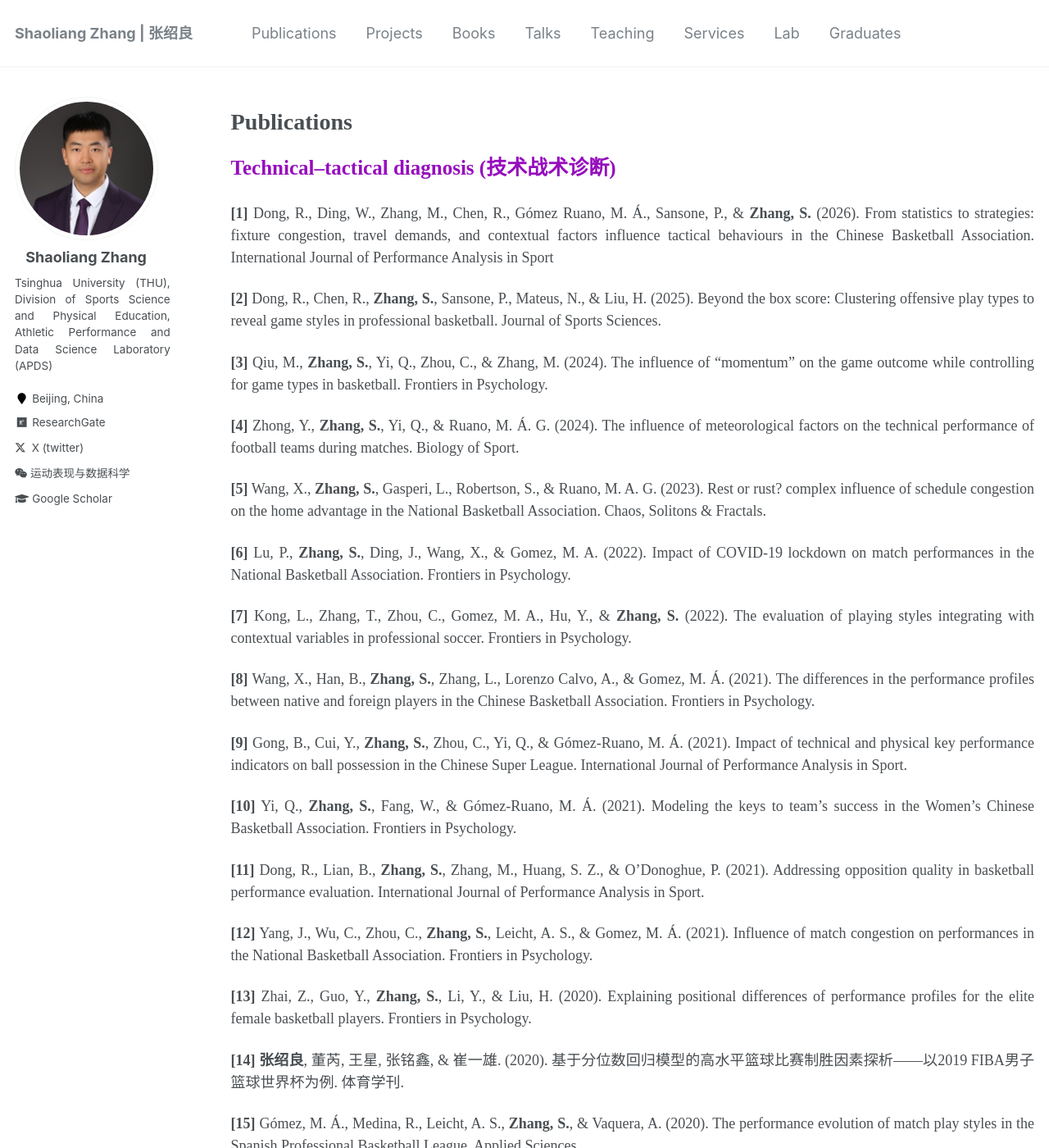
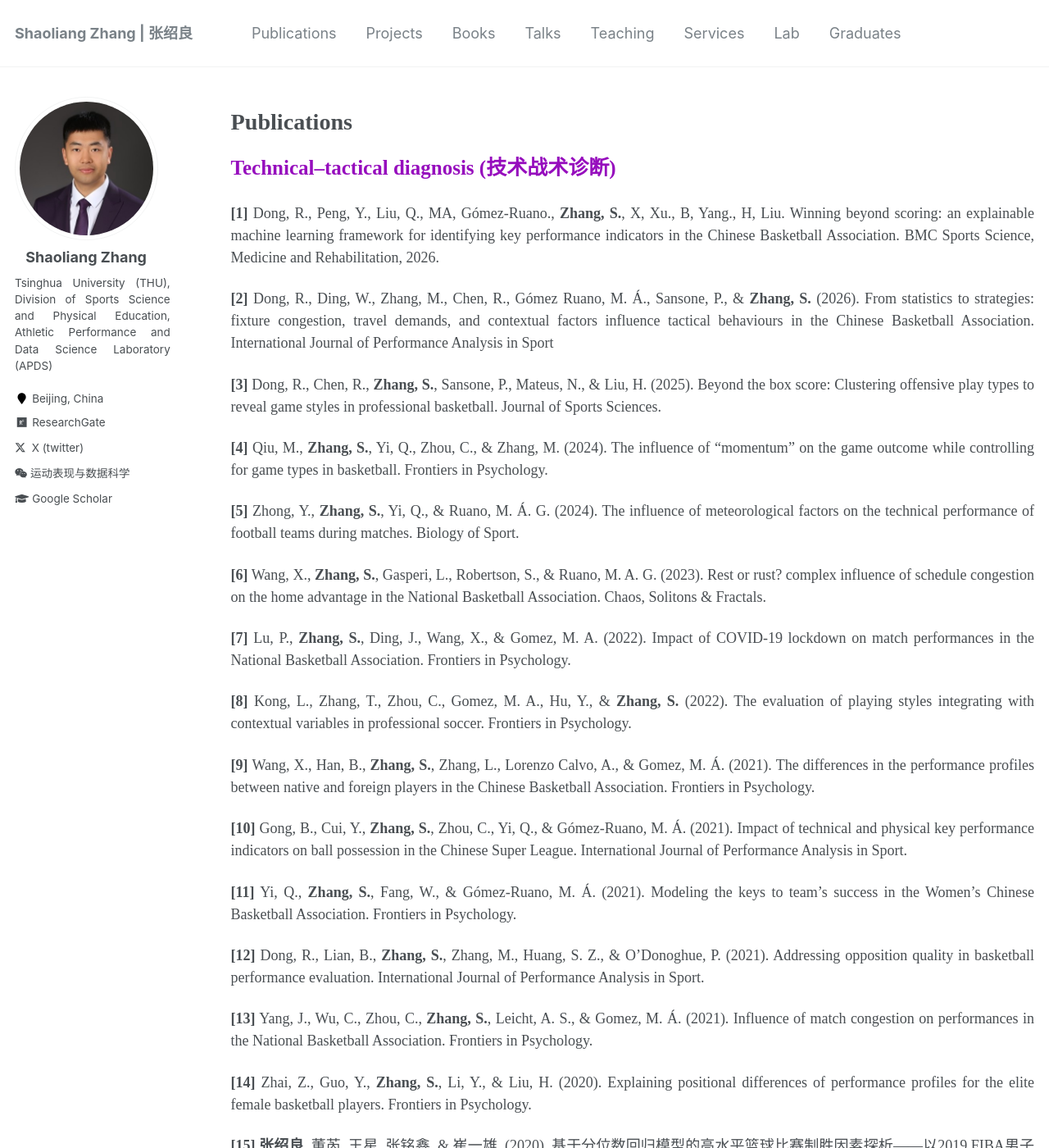
Before and after one commit to sportssuper/ZSL, a Jekyll site: the page built from _pages/publications.md, in a window 1280 px wide and 1400 px high. Shown: the whole window at 82% size. Built offline with Jekyll 4.4.1, drawn with Linux system fonts in a browser that asks for light colours; a script that is not in the unit is left out; some of the changed text lies outside the part shown.

Commit message:
Update publications.md

```diff
--- a/_pages/publications.md
+++ b/_pages/publications.md
@@ -35,51 +35,53 @@
 
 <span style="color: #960DBD; font-weight: bold; font-size: 25px;">Technical–tactical diagnosis (技术战术诊断)</span>
 
-**[1]** Dong, R., Ding, W., Zhang, M., Chen, R., Gómez Ruano, M. Á., Sansone, P., & **Zhang, S.** (2026). From statistics to strategies: fixture congestion, travel demands, and contextual factors influence tactical behaviours in the Chinese Basketball Association. International Journal of Performance Analysis in Sport
+**[1]** Dong, R., Peng, Y., Liu, Q., MA, Gómez-Ruano., **Zhang, S.**, X, Xu., B, Yang., H, Liu. Winning beyond scoring: an explainable machine learning framework for identifying key performance indicators in the Chinese Basketball Association. BMC Sports Science, Medicine and Rehabilitation, 2026.
 
-**[2]** Dong, R., Chen, R., **Zhang, S.**, Sansone, P., Mateus, N., & Liu, H. (2025). Beyond the box score: Clustering offensive play types to reveal game styles in professional basketball. Journal of Sports Sciences.
+**[2]** Dong, R., Ding, W., Zhang, M., Chen, R., Gómez Ruano, M. Á., Sansone, P., & **Zhang, S.** (2026). From statistics to strategies: fixture congestion, travel demands, and contextual factors influence tactical behaviours in the Chinese Basketball Association. International Journal of Performance Analysis in Sport
 
-**[3]** Qiu, M., **Zhang, S.**, Yi, Q., Zhou, C., & Zhang, M. (2024). The influence of "momentum" on the game outcome while controlling for game types in basketball. Frontiers in Psychology.
+**[3]** Dong, R., Chen, R., **Zhang, S.**, Sansone, P., Mateus, N., & Liu, H. (2025). Beyond the box score: Clustering offensive play types to reveal game styles in professional basketball. Journal of Sports Sciences.
 
-**[4]** Zhong, Y., **Zhang, S.**, Yi, Q., & Ruano, M. Á. G. (2024). The influence of meteorological factors on the technical performance of football teams during matches. Biology of Sport.
+**[4]** Qiu, M., **Zhang, S.**, Yi, Q., Zhou, C., & Zhang, M. (2024). The influence of "momentum" on the game outcome while controlling for game types in basketball. Frontiers in Psychology.
 
-**[5]** Wang, X., **Zhang, S.**, Gasperi, L., Robertson, S., & Ruano, M. A. G. (2023). Rest or rust? complex influence of schedule congestion on the home advantage in the National Basketball Association. Chaos, Solitons & Fractals.
+**[5]** Zhong, Y., **Zhang, S.**, Yi, Q., & Ruano, M. Á. G. (2024). The influence of meteorological factors on the technical performance of football teams during matches. Biology of Sport.
 
-**[6]** Lu, P., **Zhang, S.**, Ding, J., Wang, X., & Gomez, M. A. (2022). Impact of COVID-19 lockdown on match performances in the National Basketball Association. Frontiers in Psychology.
+**[6]** Wang, X., **Zhang, S.**, Gasperi, L., Robertson, S., & Ruano, M. A. G. (2023). Rest or rust? complex influence of schedule congestion on the home advantage in the National Basketball Association. Chaos, Solitons & Fractals.
 
-**[7]** Kong, L., Zhang, T., Zhou, C., Gomez, M. A., Hu, Y., & **Zhang, S.** (2022). The evaluation of playing styles integrating with contextual variables in professional soccer. Frontiers in Psychology.
+**[7]** Lu, P., **Zhang, S.**, Ding, J., Wang, X., & Gomez, M. A. (2022). Impact of COVID-19 lockdown on match performances in the National Basketball Association. Frontiers in Psychology.
 
-**[8]** Wang, X., Han, B., **Zhang, S.**, Zhang, L., Lorenzo Calvo, A., & Gomez, M. Á. (2021). The differences in the performance profiles between native and foreign players in the Chinese Basketball Association. Frontiers in Psychology.
+**[8]** Kong, L., Zhang, T., Zhou, C., Gomez, M. A., Hu, Y., & **Zhang, S.** (2022). The evaluation of playing styles integrating with contextual variables in professional soccer. Frontiers in Psychology.
 
-**[9]** Gong, B., Cui, Y., **Zhang, S.**, Zhou, C., Yi, Q., & Gómez-Ruano, M. Á. (2021). Impact of technical and physical key performance indicators on ball possession in the Chinese Super League. International Journal of Performance Analysis in Sport.
+**[9]** Wang, X., Han, B., **Zhang, S.**, Zhang, L., Lorenzo Calvo, A., & Gomez, M. Á. (2021). The differences in the performance profiles between native and foreign players in the Chinese Basketball Association. Frontiers in Psychology.
 
-**[10]** Yi, Q., **Zhang, S.**, Fang, W., & Gómez-Ruano, M. Á. (2021). Modeling the keys to team's success in the Women's Chinese Basketball Association. Frontiers in Psychology.
+**[10]** Gong, B., Cui, Y., **Zhang, S.**, Zhou, C., Yi, Q., & Gómez-Ruano, M. Á. (2021). Impact of technical and physical key performance indicators on ball possession in the Chinese Super League. International Journal of Performance Analysis in Sport.
 
-**[11]** Dong, R., Lian, B., **Zhang, S.**, Zhang, M., Huang, S. Z., & O'Donoghue, P. (2021). Addressing opposition quality in basketball performance evaluation. International Journal of Performance Analysis in Sport.
+**[11]** Yi, Q., **Zhang, S.**, Fang, W., & Gómez-Ruano, M. Á. (2021). Modeling the keys to team's success in the Women's Chinese Basketball Association. Frontiers in Psychology.
 
-**[12]** Yang, J., Wu, C., Zhou, C., **Zhang, S.**, Leicht, A. S., & Gomez, M. Á. (2021). Influence of match congestion on performances in the National Basketball Association. Frontiers in Psychology.
+**[12]** Dong, R., Lian, B., **Zhang, S.**, Zhang, M., Huang, S. Z., & O'Donoghue, P. (2021). Addressing opposition quality in basketball performance evaluation. International Journal of Performance Analysis in Sport.
 
-**[13]** Zhai, Z., Guo, Y., **Zhang, S.**, Li, Y., & Liu, H. (2020). Explaining positional differences of performance profiles for the elite female basketball players. Frontiers in Psychology.
+**[13]** Yang, J., Wu, C., Zhou, C., **Zhang, S.**, Leicht, A. S., & Gomez, M. Á. (2021). Influence of match congestion on performances in the National Basketball Association. Frontiers in Psychology.
 
-**[14]** **张绍良**, 董芮, 王星, 张铭鑫, & 崔一雄. (2020). 基于分位数回归模型的高水平篮球比赛制胜因素探析——以2019 FIBA男子篮球世界杯为例. 体育学刊.
+**[14]** Zhai, Z., Guo, Y., **Zhang, S.**, Li, Y., & Liu, H. (2020). Explaining positional differences of performance profiles for the elite female basketball players. Frontiers in Psychology.
 
-**[15]** Gómez, M. Á., Medina, R., Leicht, A. S., **Zhang, S.**, & Vaquera, A. (2020). The performance evolution of match play styles in the Spanish Professional Basketball League. Applied Sciences.
+**[15]** **张绍良**, 董芮, 王星, 张铭鑫, & 崔一雄. (2020). 基于分位数回归模型的高水平篮球比赛制胜因素探析——以2019 FIBA男子篮球世界杯为例. 体育学刊.
 
-**[16]** Zhai, Z., Guo, Y., Li, Y., **Zhang, S.**, & Liu, H. (2020). The regional differences in game-play styles considering playing position in the FIBA female continental basketball competitions. International Journal of Environmental Research and Public Health.
+**[16]** Gómez, M. Á., Medina, R., Leicht, A. S., **Zhang, S.**, & Vaquera, A. (2020). The performance evolution of match play styles in the Spanish Professional Basketball League. Applied Sciences.
 
-**[17]** **Zhang, S.**, Gomez, M. Á., Yi, Q., Dong, R., Leicht, A., & Lorenzo, A. (2020). Modelling the relationship between match outcome and match performances during the 2019 FIBA Basketball World Cup: A quantile regression analysis. International Journal of Environmental Research and Public Health.
+**[17]** Zhai, Z., Guo, Y., Li, Y., **Zhang, S.**, & Liu, H. (2020). The regional differences in game-play styles considering playing position in the FIBA female continental basketball competitions. International Journal of Environmental Research and Public Health.
 
-**[18]** Yi, Q., Gómez-Ruano, M.-Á., Liu, H., **Zhang, S.**, Gao, B., Wunderlich, F., & Memmert, D. (2020). Evaluation of the technical performance of football players in the UEFA champions league. International Journal of Environmental Research and Public Health.
+**[18]** **Zhang, S.**, Gomez, M. Á., Yi, Q., Dong, R., Leicht, A., & Lorenzo, A. (2020). Modelling the relationship between match outcome and match performances during the 2019 FIBA Basketball World Cup: A quantile regression analysis. International Journal of Environmental Research and Public Health.
 
-**[19]** **Zhang, S.**, Lorenzo, A., Zhou, C., Cui, Y., Gonçalves, B., & Angel Gómez, M. (2019). Performance profiles and opposition interaction during game-play in elite basketball: evidences from National Basketball Association. International Journal of Performance Analysis in Sport.
+**[19]** Yi, Q., Gómez-Ruano, M.-Á., Liu, H., **Zhang, S.**, Gao, B., Wunderlich, F., & Memmert, D. (2020). Evaluation of the technical performance of football players in the UEFA champions league. International Journal of Environmental Research and Public Health.
 
-**[20]** **Zhang, S.**, Lorenzo, A., Woods, C. T., Leicht, A. S., & Gomez, M. A. (2019). Evolution of game-play characteristics within-season for the National Basketball Association. International Journal of Sports Science and Coaching.
+**[20]** **Zhang, S.**, Lorenzo, A., Zhou, C., Cui, Y., Gonçalves, B., & Angel Gómez, M. (2019). Performance profiles and opposition interaction during game-play in elite basketball: evidences from National Basketball Association. International Journal of Performance Analysis in Sport.
 
-**[21]** Zhou, C., **Zhang, S.**, Lorenzo Calvo, A., & Cui, Y. (2018). Chinese soccer association super league, 2012–2017: key performance indicators in balance games. International Journal of Performance Analysis in Sport.
+**[21]** **Zhang, S.**, Lorenzo, A., Woods, C. T., Leicht, A. S., & Gomez, M. A. (2019). Evolution of game-play characteristics within-season for the National Basketball Association. International Journal of Sports Science and Coaching.
 
-**[22]** **Zhang, S.**, Lorenzo, A., Gómez, M. A., Mateus, N., Gonçalves, B., & Sampaio, J. (2018). Clustering performances in the NBA according to players' anthropometric attributes and playing experience. Journal of Sports Sciences.
+**[22]** Zhou, C., **Zhang, S.**, Lorenzo Calvo, A., & Cui, Y. (2018). Chinese soccer association super league, 2012–2017: key performance indicators in balance games. International Journal of Performance Analysis in Sport.
 
-**[23]** **Zhang, S.**, Lorenzo, A., Gómez, M. A., Liu, H., Gonçalves, B., & Sampaio, J. (2017). Players' technical and physical performance profiles and game-to-game variation in NBA. International Journal of Performance Analysis in Sport.
+**[23]** **Zhang, S.**, Lorenzo, A., Gómez, M. A., Mateus, N., Gonçalves, B., & Sampaio, J. (2018). Clustering performances in the NBA according to players' anthropometric attributes and playing experience. Journal of Sports Sciences.
+
+**[24]** **Zhang, S.**, Lorenzo, A., Gómez, M. A., Liu, H., Gonçalves, B., & Sampaio, J. (2017). Players' technical and physical performance profiles and game-to-game variation in NBA. International Journal of Performance Analysis in Sport.
 
 
 <span style="color: #960DBD; font-weight: bold; font-size: 25px;">Monitoring training load (运动负荷监控)</span>
```
